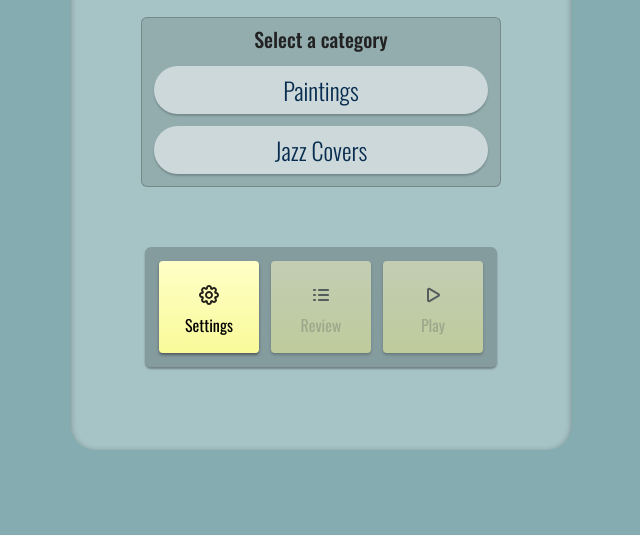
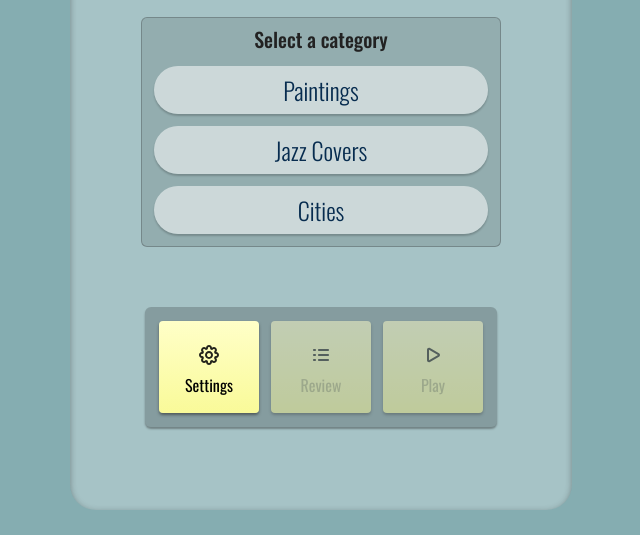
Before and after one commit to Round0000/Quizmory, a plain HTML site: page index.html in a window 1280 px wide. Shown: the part 265-800 px from the top of the page, without its empty margins (319-959 px from the left). Drawn offline with nearby package versions, Linux system fonts and the light colour scheme.

Commit message:
New category! Cities

```diff
--- a/app.js
+++ b/app.js
@@ -52,6 +52,10 @@ const categories = [
   {
     id: "dbAlbums01",
     url: "https://api.jsonbin.io/b/6038fb920866664b1083d3b5/latest",
+  },
+  {
+    id: "dbPlaces01",
+    url: "https://api.jsonbin.io/b/603e62fb81087a6a8b94b429/latest",
   },
 ];
 
--- a/index.html
+++ b/index.html
@@ -43,6 +43,14 @@
             data-id="dbAlbums01"
             class="category"
           />Jazz Covers</label
+        >
+        <label
+          ><input
+            type="radio"
+            name="category"
+            data-id="dbPlaces01"
+            class="category"
+          />Cities</label
         >
       </div>
 
```
